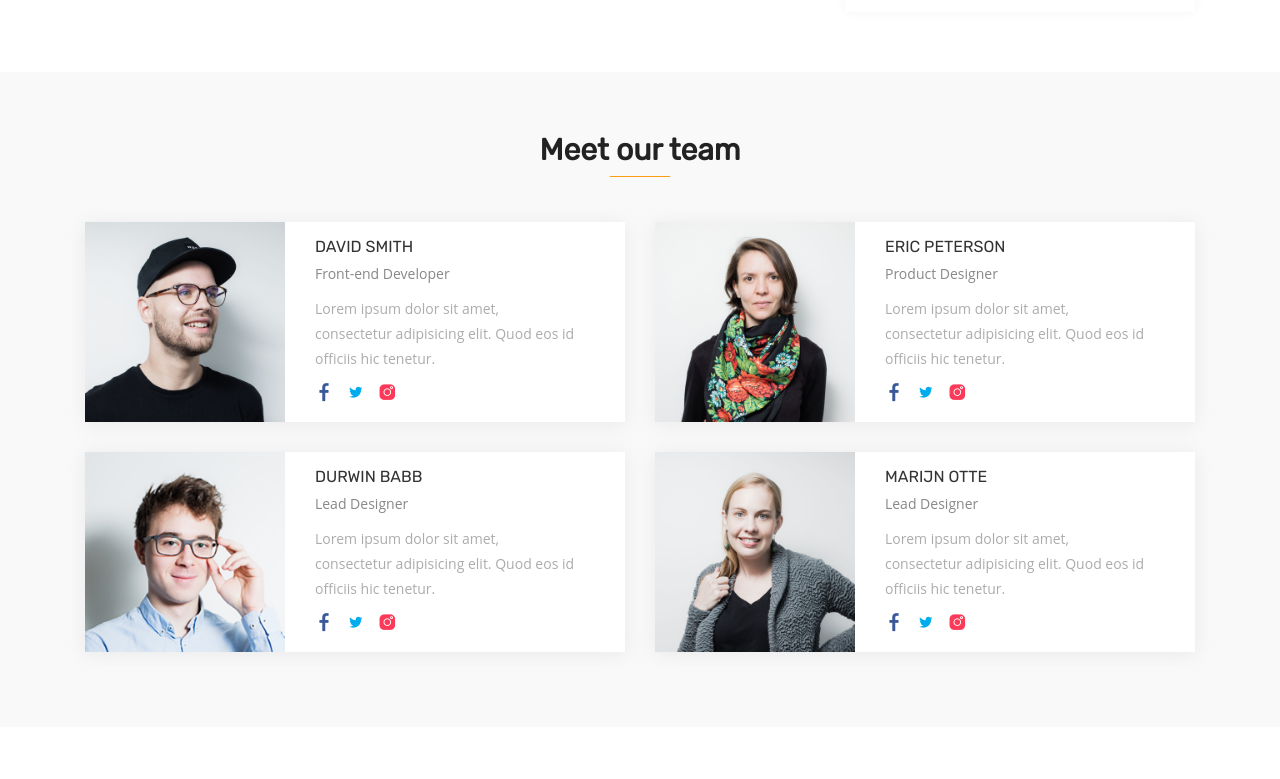
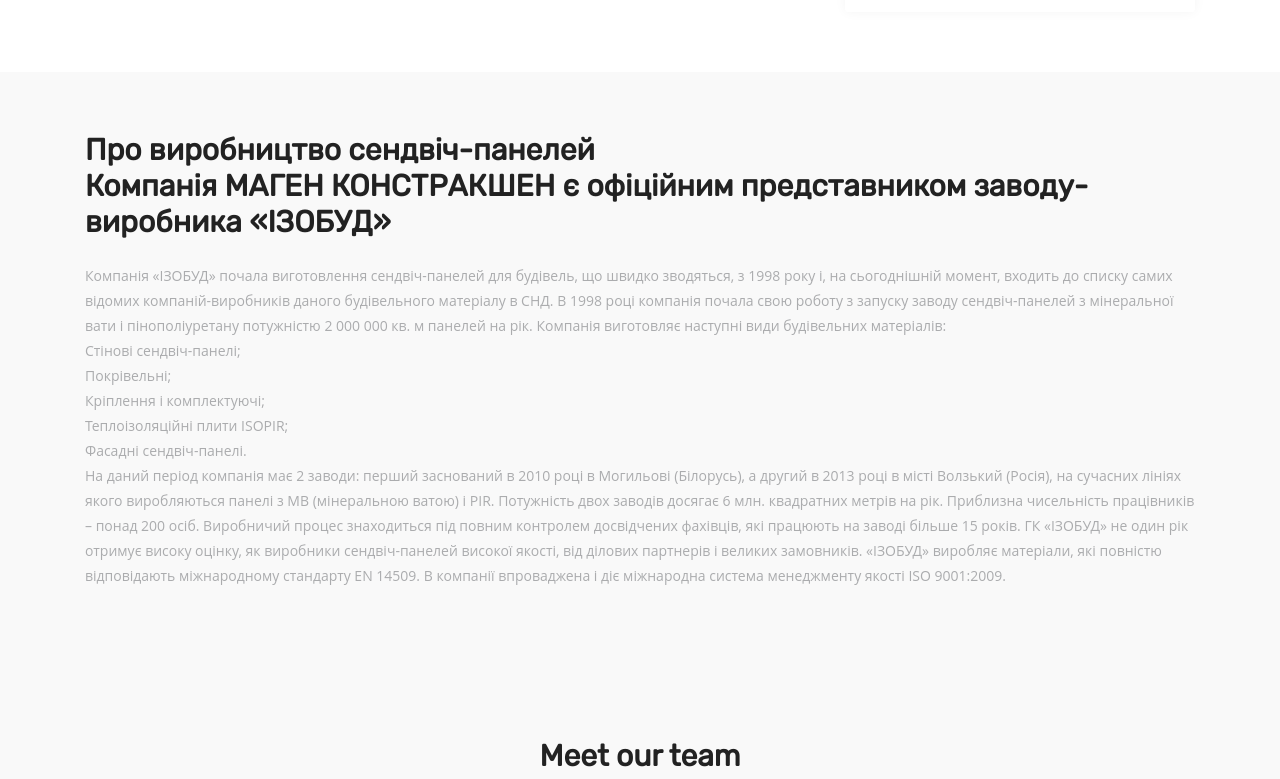
Before and after one commit to olexiy/ml-landing, a plain HTML site: page index.html in a window 1280 px wide. Shown: the part 2603-3382 px from the top of the page. Drawn offline with Linux system fonts and the light colour scheme; files whose address does not match are found by name.

Commit message:
Next text block

```diff
--- a/index.html
+++ b/index.html
@@ -279,7 +279,38 @@
       </div>
     </section>
     <!-- Features Section End -->
+    <div class="about-area section-padding bg-gray">
+      <div class="container">
+        <div class="row">
+          <div class="col-lg-12 col-md-12 col-xs-12 info">
+            <div class="about-wrapper wow fadeInLeft" data-wow-delay="0.3s">
+              <div>
+                <div class="site-heading">
+                  <h2 class="section-title">Про виробництво сендвіч-панелей<br />
+                    Компанія МАГЕН КОНСТРАКШЕН є офіційним представником заводу-виробника «ІЗОБУД»
+                    </h2>
+                </div>
+                <div class="content">
+                  <p>
+                    Компанія «ІЗОБУД» почала виготовлення сендвіч-панелей для будівель, що швидко зводяться, з 1998 року і, на сьогоднішній момент, входить до списку самих відомих компаній-виробників даного будівельного матеріалу в СНД. В 1998 році компанія почала свою роботу з запуску заводу сендвіч-панелей з мінеральної вати і пінополіуретану потужністю 2 000 000 кв. м панелей на рік.
+                    Компанія виготовляє наступні види будівельних матеріалів:<br />
+                    Стінові сендвіч-панелі;<br />
+                    Покрівельні;<br />
+                    Кріплення і комплектуючі;<br />
+                    Теплоізоляційні плити ISOPIR;<br />
+                    Фасадні сендвіч-панелі.<br />
+                    На даний період компанія має 2 заводи: перший заснований в 2010 році в Могильові (Білорусь), а другий в 2013 році в місті Волзький (Росія), на сучасних лініях якого виробляються панелі з МВ (мінеральною ватою) і PIR. Потужність двох заводів досягає 6 млн. квадратних метрів на рік. Приблизна чисельність працівників – понад 200 осіб. Виробничий процес знаходиться під повним контролем досвідчених фахівців, які працюють на заводі більше 15 років. ГК «ІЗОБУД» не один рік отримує високу оцінку, як виробники сендвіч-панелей високої якості, від ділових партнерів і великих замовників.
+                    «ІЗОБУД» виробляє матеріали, які повністю відповідають міжнародному стандарту EN 14509. В компанії впроваджена і діє міжнародна система менеджменту якості ISO 9001:2009.
+                  </p>
 
+                </div>
+              </div>
+            </div>
+          </div>
+
+        </div>
+      </div>
+    </div>
     <!-- Team Section Start -->
     <section id="team" class="section-padding bg-gray">
       <div class="container">
```
